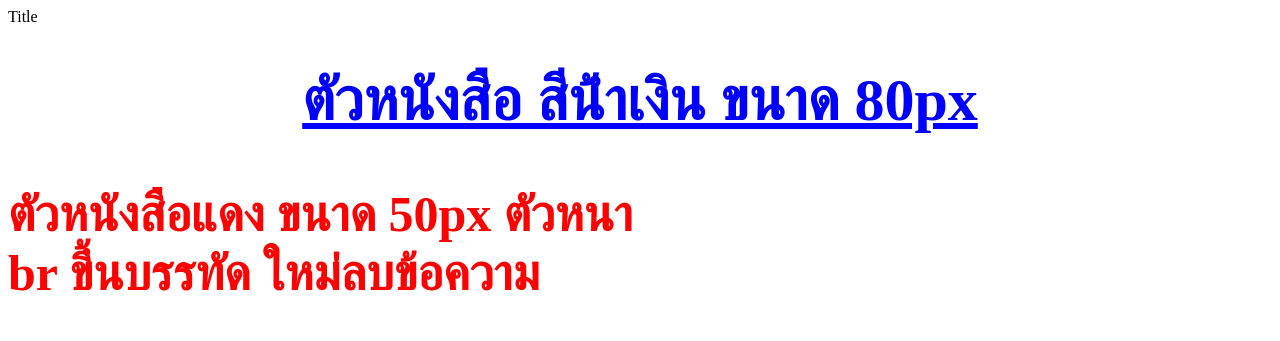
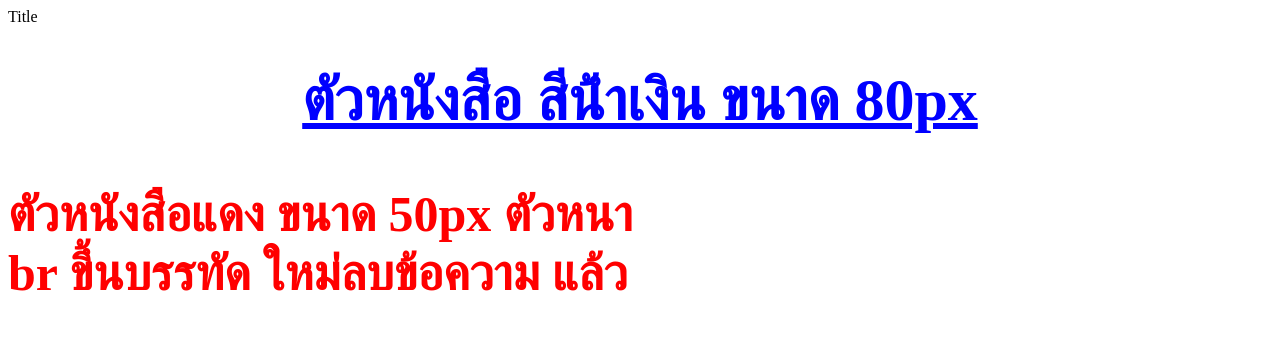
Before and after one commit to Pramote0708/Pramote0708.github.io, a plain HTML site: page Index.html in a window 1280 px wide. Shown: the top 341 px of the page. Drawn offline with Linux system fonts and the light colour scheme.

Commit message:
Update Index.html

```diff
--- a/Index.html
+++ b/Index.html
@@ -34,7 +34,7 @@
 
   <br>
 
-  br ขึ้นบรรทัด ใหม่ลบข้อความ
+  br ขึ้นบรรทัด ใหม่ลบข้อความ แล้ว
 
   </h1>
   <br><h1 style='color:green; /*กําหนดสี*/font-size:70px;'>
```
